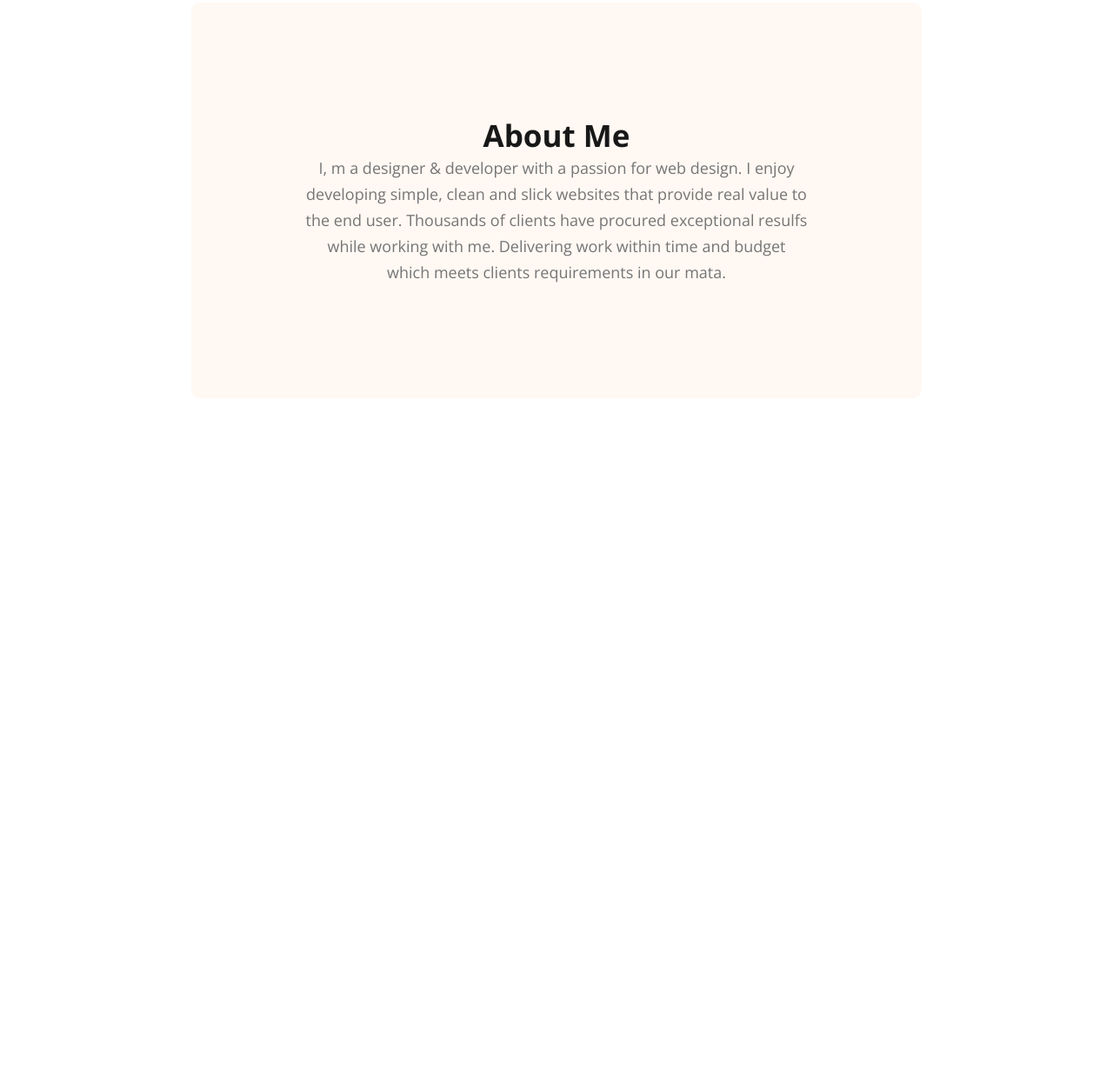
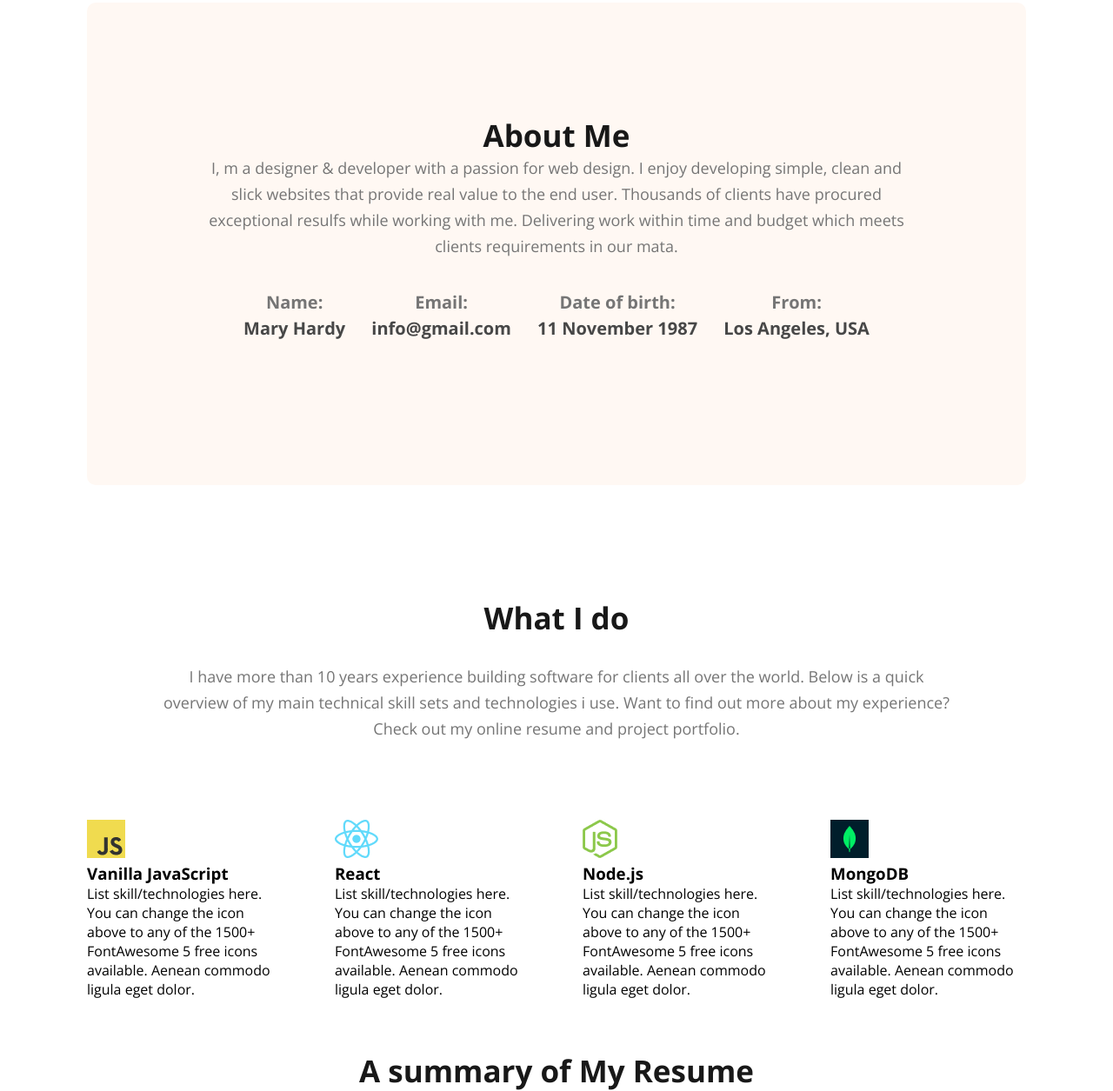
Before and after one commit to Rebeka08/web-developer-potfolio, a plain HTML site: page index.html in a window 1280 px wide. Shown: the part 791-2046 px from the top of the page at 87% size. Before the commit the page ends 1379 px from the top, so only its background shows below. Drawn offline with nearby package versions, Linux system fonts and the light colour scheme.

Commit message:
added html and css file

```diff
--- a/assets/css/portfolio.css
+++ b/assets/css/portfolio.css
@@ -66,10 +66,10 @@ nav a{
 /* *********header related styles******** */
 .header{
     background: #FFF8F3;
-    background-image: url(../images/header_bg.png);
+    background-image: url(../images/header_bg.png), url(../images/developer.png);
     background-repeat: no-repeat;
-    background-position: bottom right;
-    background-size: 45%;
+    background-position: bottom right, top left;
+
 }
 .banner{
   padding: 30px 30px 0px 150px;
@@ -105,10 +105,51 @@ nav a{
     margin: 0px 0px 10px 0px;
 }
 /* main section style */
+main{
+    max-width: 1140px;
+    margin: 0px auto;
+}
 /* about section style */
 .about{
     padding: 130px;
     border-radius: 10px;
-     background: #FFF8F3;
-     margin: 130px 220px;
+    background: #FFF8F3;
+    margin: 130px 30px;
+    text-align: justify;
 }
+.about-info-container{
+    display: flex;
+    justify-content: space-around;
+    text-align: center;
+    margin: 35px;
+}
+.about-info{
+color: #757575;
+font-size: 20px;
+font-weight: 400;
+line-height: 30px;
+}
+.info-description{
+color:#474747;
+font-family: Open Sans;
+font-size: 20px;
+font-weight: 700;
+line-height: 30px;
+}
+
+#what-i-do-description{
+    padding: 30px 118px;
+}
+/* skill related style */
+.skill-container{
+    display: flex;
+  margin: 30px 0px;
+}
+.skill-container .skill{
+    padding:  30px;
+    gap: 24px;
+
+}
+.skills-description{
+
+}
--- a/index.html
+++ b/index.html
@@ -10,6 +10,8 @@
     <link rel="preconnect" href="https://fonts.googleapis.com">
 <link rel="preconnect" href="https://fonts.gstatic.com" crossorigin>
 <link href="https://fonts.googleapis.com/css2?family=Open+Sans:ital,wght@0,300;0,400;0,500;0,600;0,700;0,800;1,300;1,400;1,500;1,600;1,700;1,800&display=swap" rel="stylesheet">
+<link rel="stylesheet" href="https://cdnjs.cloudflare.com/ajax/libs/font-awesome/6.5.1/css/all.min.css">
+
 </head>
 <body>
     <header class="header">
@@ -29,8 +31,8 @@
         <h3 class="banner-greeting">Hi, I  am</h3>
         <h1 class="banner-title">Mary Hardy</h1>
         <p>Shot what able cold new see hold.Friendly as an betrayed formerly he. Morning because as to society behaved moments.</p>
-    <button class="btn-primary">Download CV</button>
-    <button class="btn-primary">Contact</button>
+    <button class="btn-primary"><img src="assets/images/download-solid.svg" alt=""> Download CV</button>
+    <button class="btn-primary"><i class="fa-solid fa-phone"></i>Contact</button>
     </div>
     <img class="profile-pic" src="./assets/images/hardy.png" alt="haedy.png">
 
@@ -40,13 +42,67 @@
         <section class="about">
             <h3 class="section-title">About Me</h3>
             <p class="section-description">I, m a designer & developer with a passion for web design. I enjoy developing simple, clean and slick websites that provide real value to the end user. Thousands of clients have procured exceptional resulfs while working with me. Delivering work within time and budget which meets clients requirements in our mata.</p>
+           <div class="about-info-container">
+            <!--.about-info*4>h4.info-title+p.info-description-->
+            <div class="about-info">
+                <h4 class="info-title">Name:</h4>
+                <p class="info-description">Mary Hardy</p>
+            </div>
+            <div class="about-info">
+                <h4 class="info-title">Email:</h4>
+                <p class="info-description">info@gmail.com</p>
+            </div>
+            <div class="about-info">
+                <h4 class="info-title">Date of birth:</h4>
+                <p class="info-description">11 November 1987</p>
+            </div>
+            <div class="about-info">
+                <h4 class="info-title">From:</h4>
+                <p class="info-description">Los Angeles, USA</p>
+            </div>
+           </div>
+        </section>
+        <!-- ===========what i do  section start============ -->
+        <section>
+            <h3 class="section-title"> What I do</h3>
+            <p id="what-i-do-description" class="section-description">I have more than 10 years experience building software for clients all over the world. Below is a quick overview of my main technical skill sets and technologies i use. Want to find out more about my experience? Check out my online resume and project portfolio.</p>
+        </section>
+        <div class="skill-container">
+           <!--.skill*4>img+h3.skill-title+p.skills-description-->
+           <skill class="skill">
+            <img src="../assets/images/js.png" alt="js.png">
+            <h3 class="skill-title">Vanilla JavaScript</h3>
+            <p class="skills-description">List skill/technologies here. You can change the icon above to any of the 1500+ FontAwesome 5 free icons available. Aenean commodo ligula eget dolor.</p>
+           </skill>
+           <skill class="skill">
+            <img src="../assets/images/react.png" alt="react.jpg">
+            <h3 class="skill-title">React</h3>
+            <p class="skills-description">List skill/technologies here. You can change the icon above to any of the 1500+ FontAwesome 5 free icons available. Aenean commodo ligula eget dolor.</p>
+           </skill>
+           <skill class="skill">
+            <img src="../assets/images/nodejs.png" alt="">
+            <h3 class="skill-title">Node.js</h3>
+            <p class="skills-description">List skill/technologies here. You can change the icon above to any of the 1500+ FontAwesome 5 free icons available. Aenean commodo ligula eget dolor.</p>
+           </skill>
+           <skill class="skill">
+            <img src="../assets/images/mongo.png" alt="mongo.pnj">
+            <h3 class="skill-title">MongoDB</h3>
+            <p class="skills-description">List skill/technologies here. You can change the icon above to any of the 1500+ FontAwesome 5 free icons available. Aenean commodo ligula eget dolor.</p>
+           </skill>
+        </div>
+        <!-- ======Resume Section====== -->
+        <section>
+            <h3 class="section-title">A summary of My Resume</h3>
+        </section>
 
-        </section>
     </main>
     <footer>
 
 
     </footer>
 
+
+    <script src="https://kit.fontawesome.com/b9f601333b.js" crossorigin="anonymous"></script>
+
 </body>
 </html>
```
Also changed, not shown: assets/images/download-solid.svg (added), assets/images/facebook.png (renamed from assets/images/icons/facebook.png), assets/images/insta.png (renamed from assets/images/icons/insta.png), assets/images/js.png (renamed from assets/images/icons/js.png), assets/images/mongo.png (renamed from assets/images/icons/mongo.png), assets/images/nodejs.png (renamed from assets/images/icons/nodejs.png), assets/images/react.png (renamed from assets/images/icons/react.png), assets/images/twitter.png (renamed from assets/images/icons/twitter.png).
